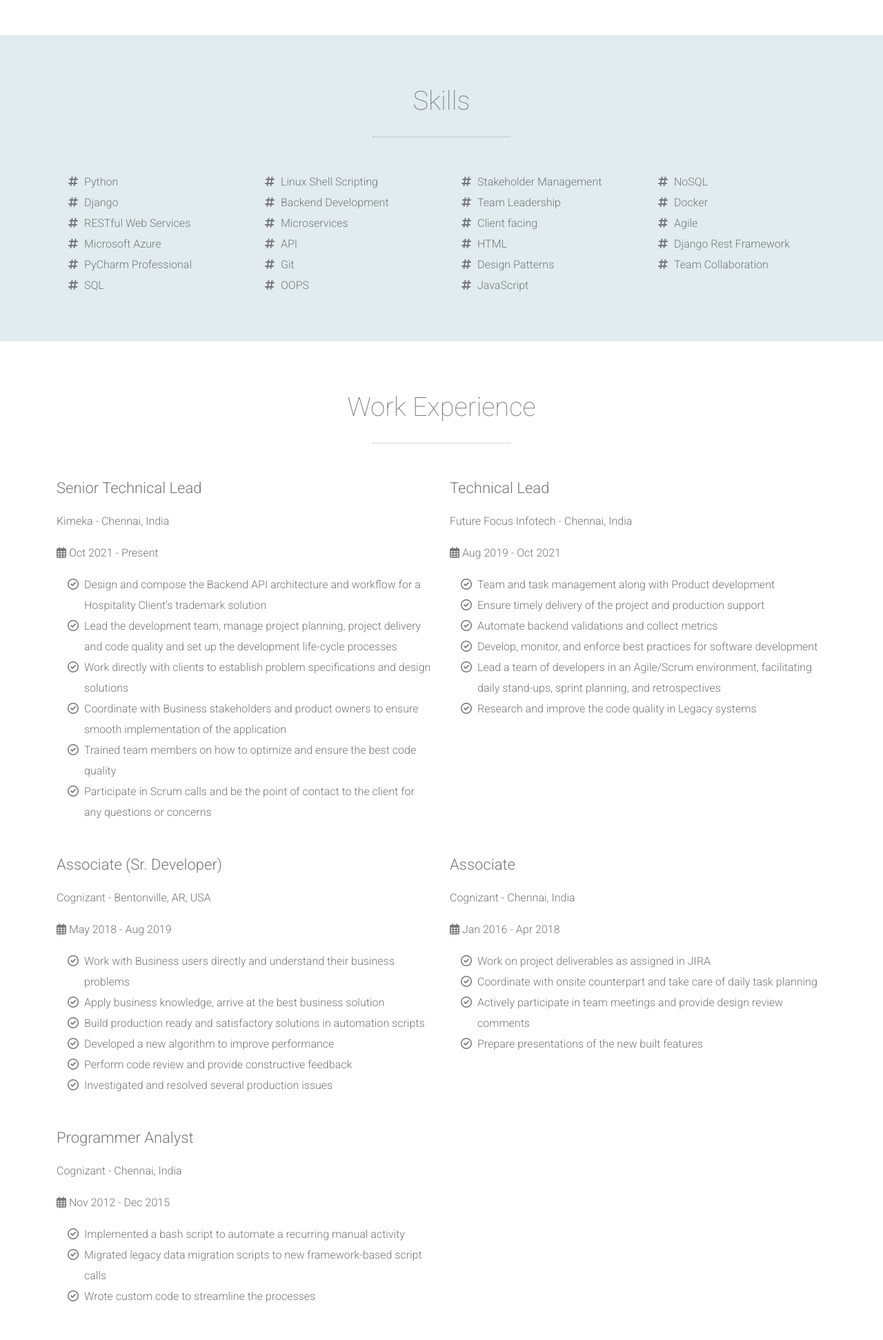
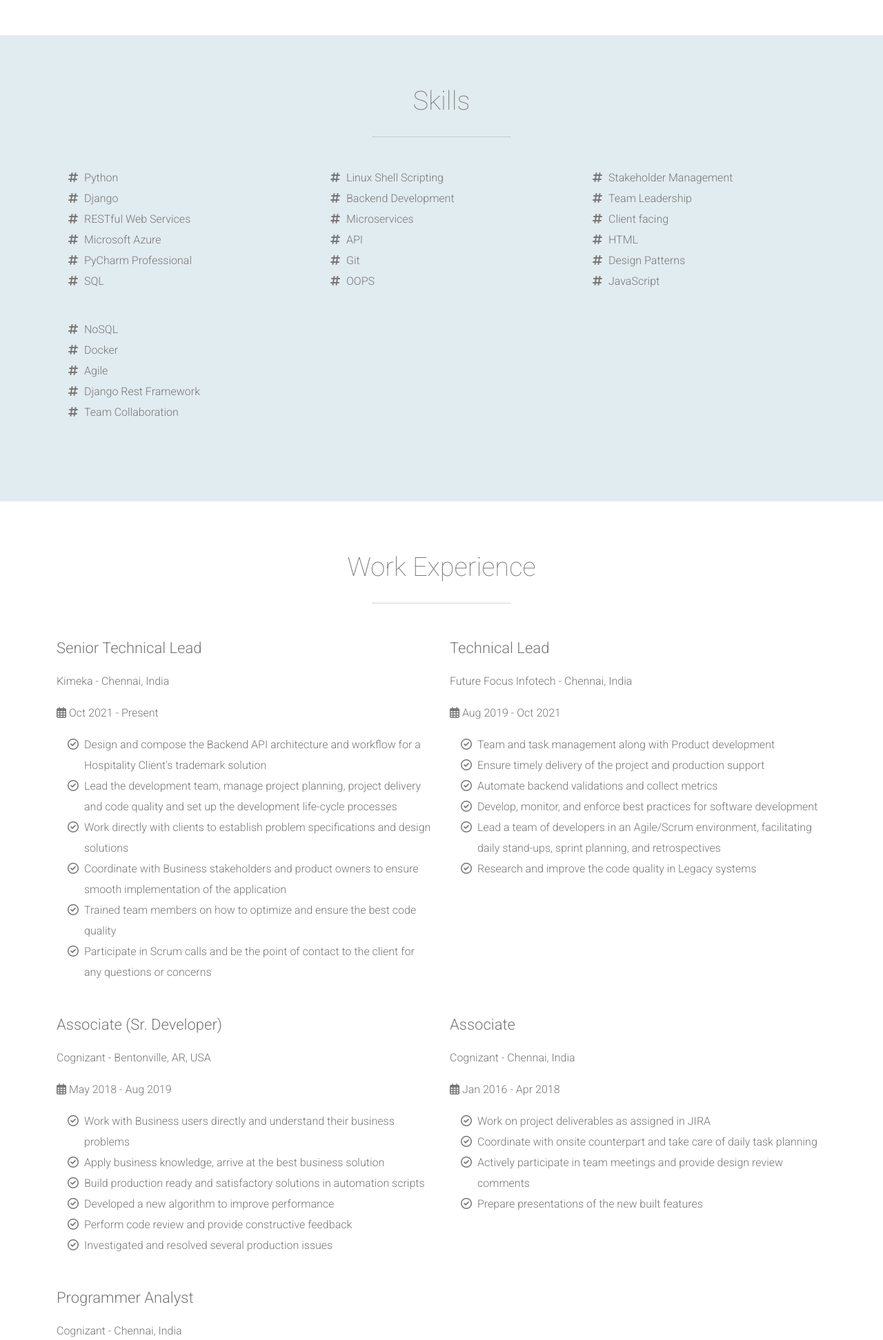
Before and after one commit to Vinaychalluru/vinaychalluru-me, a Django app: template templates/profile.html in a window 1280 px wide. Shown: the part 941-2884 px from the top of the page at 69% size. Run offline with Django 4.2, Linux system fonts and the light colour scheme; the template is opened without the code that fills it, so the values that code supplies are empty; some libraries are stand-ins or nearby versions.

Commit message:
Moved to new function app name - profile

```diff
--- a/portfolio/settings.py
+++ b/portfolio/settings.py
@@ -15,12 +15,12 @@ from pathlib import Path
 # Build paths inside the project like this: BASE_DIR / 'subdir'.
 BASE_DIR = Path(__file__).resolve().parent.parent
 
-FUNCTION_APP_PATH = "api/vinaychalluru-me"
+FUNCTION_APP_PATH = "api/profile"
 
 # Quick-start development settings - unsuitable for production
 # See https://docs.djangoproject.com/en/4.0/howto/deployment/checklist/
 
-SECRET_KEY = os.environ["SECRET_KEY"]
+SECRET_KEY = 'os.environ["SECRET_KEY"]'
 
 # SECURITY WARNING: don't run with debug turned on in production!
 DEBUG = False
@@ -118,6 +118,8 @@ USE_TZ = True
 
 STATIC_URL = f"/{FUNCTION_APP_PATH}/static/"
 STATIC_ROOT = BASE_DIR / "staticfiles"
+STATICFILES_DIRS = BASE_DIR / "about/static"
+print(STATIC_URL, STATIC_ROOT, STATICFILES_DIRS)
 # WhiteNoise comes with a storage backend which automatically takes care of compressing your files
 # and creating unique names for each version, so they can safely be cached forever
 STATICFILES_STORAGE = "whitenoise.storage.CompressedManifestStaticFilesStorage"
--- a/portfolio/urls.py
+++ b/portfolio/urls.py
@@ -21,7 +21,6 @@ from portfolio.settings import FUNCTION_APP_PATH, STATIC_URL, STATIC_ROOT
 
 urlpatterns = [
     path(FUNCTION_APP_PATH + '/', about.views.Profile.as_view(), name='profile'),
-    path(FUNCTION_APP_PATH + '/profile/', about.views.Profile.as_view(), name='profile'),
     path(FUNCTION_APP_PATH + '/download_resume/', about.views.DownloadResume.as_view(), name='download_resume')
 ]
 
--- a/vinaychalluru-me/function.json
+++ b/profile/function.json
@@ -10,7 +10,7 @@
         "get",
         "post"
       ],
-      "route": "vinaychalluru-me/{*path_info}"
+      "route": "profile/{*path_info}"
     },
     {
       "type": "http",
--- a/templates/profile.html
+++ b/templates/profile.html
@@ -217,46 +217,64 @@
                     </div>
                 </div>
                 <div class="row">
-
-                    <div class="col-3 section-2-box wow fadeInUp">
+                    <div class="mb-5 wow fadeIn">
+                        <div class="row mt-n4">
+                            <div class="col-sm-3 col-xl-4 mt-4 section-2-box wow fadeInUp">
                                 <ul class="fa-ul">
                                     <li><span class="fa-li"><i class="fa-solid fa-hashtag"></i></span>Python</li>
                                     <li><span class="fa-li"><i class="fa-solid fa-hashtag"></i></span>Django</li>
-                            <li><span class="fa-li"><i class="fa-solid fa-hashtag"></i></span>RESTful Web Services</li>
-                            <li><span class="fa-li"><i class="fa-solid fa-hashtag"></i></span>Microsoft Azure</li>
-                            <li><span class="fa-li"><i class="fa-solid fa-hashtag"></i></span>PyCharm Professional</li>
+                                    <li><span class="fa-li"><i class="fa-solid fa-hashtag"></i></span>RESTful Web
+                                        Services
+                                    </li>
+                                    <li><span class="fa-li"><i class="fa-solid fa-hashtag"></i></span>Microsoft Azure
+                                    </li>
+                                    <li><span class="fa-li"><i class="fa-solid fa-hashtag"></i></span>PyCharm
+                                        Professional
+                                    </li>
                                     <li><span class="fa-li"><i class="fa-solid fa-hashtag"></i></span>SQL</li>
                                 </ul>
                             </div>
-                    <div class="col-3 section-2-box wow fadeInUp">
+                            <div class="col-sm-3 col-xl-4 mt-4 section-2-box wow fadeInUp">
                                 <ul class="fa-ul">
-                            <li><span class="fa-li"><i class="fa-solid fa-hashtag"></i></span>Linux Shell Scripting</li>
-                            <li><span class="fa-li"><i class="fa-solid fa-hashtag"></i></span>Backend Development</li>
+                                    <li><span class="fa-li"><i class="fa-solid fa-hashtag"></i></span>Linux Shell
+                                        Scripting
+                                    </li>
+                                    <li><span class="fa-li"><i class="fa-solid fa-hashtag"></i></span>Backend
+                                        Development
+                                    </li>
                                     <li><span class="fa-li"><i class="fa-solid fa-hashtag"></i></span>Microservices</li>
                                     <li><span class="fa-li"><i class="fa-solid fa-hashtag"></i></span>API</li>
                                     <li><span class="fa-li"><i class="fa-solid fa-hashtag"></i></span>Git</li>
                                     <li><span class="fa-li"><i class="fa-solid fa-hashtag"></i></span>OOPS</li>
                                 </ul>
                             </div>
-                    <div class="col-3 section-2-box wow fadeInUp">
+                            <div class="col-sm-3 col-xl-4 mt-4 section-2-box wow fadeInUp">
                                 <ul class="fa-ul">
-                            <li><span class="fa-li"><i class="fa-solid fa-hashtag"></i></span>Stakeholder Management
+                                    <li><span class="fa-li"><i class="fa-solid fa-hashtag"></i></span>Stakeholder
+                                        Management
                                     </li>
-                            <li><span class="fa-li"><i class="fa-solid fa-hashtag"></i></span>Team Leadership</li>
+                                    <li><span class="fa-li"><i class="fa-solid fa-hashtag"></i></span>Team Leadership
+                                    </li>
                                     <li><span class="fa-li"><i class="fa-solid fa-hashtag"></i></span>Client facing</li>
                                     <li><span class="fa-li"><i class="fa-solid fa-hashtag"></i></span>HTML</li>
-                            <li><span class="fa-li"><i class="fa-solid fa-hashtag"></i></span>Design Patterns</li>
+                                    <li><span class="fa-li"><i class="fa-solid fa-hashtag"></i></span>Design Patterns
+                                    </li>
                                     <li><span class="fa-li"><i class="fa-solid fa-hashtag"></i></span>JavaScript</li>
                                 </ul>
                             </div>
-                    <div class="col-3 section-2-box wow fadeInUp">
+                            <div class="col-sm-3 col-xl-4 mt-4 section-2-box wow fadeInUp">
                                 <ul class="fa-ul">
                                     <li><span class="fa-li"><i class="fa-solid fa-hashtag"></i></span>NoSQL</li>
                                     <li><span class="fa-li"><i class="fa-solid fa-hashtag"></i></span>Docker</li>
                                     <li><span class="fa-li"><i class="fa-solid fa-hashtag"></i></span>Agile</li>
-                            <li><span class="fa-li"><i class="fa-solid fa-hashtag"></i></span>Django Rest Framework</li>
-                            <li><span class="fa-li"><i class="fa-solid fa-hashtag"></i></span>Team Collaboration</li>
+                                    <li><span class="fa-li"><i class="fa-solid fa-hashtag"></i></span>Django Rest
+                                        Framework
+                                    </li>
+                                    <li><span class="fa-li"><i class="fa-solid fa-hashtag"></i></span>Team Collaboration
+                                    </li>
                                 </ul>
+                            </div>
+                        </div>
                     </div>
                 </div>
             </div>
@@ -284,19 +302,23 @@
                                 Hospitality
                                 Client's trademark solution
                             </li>
-                            <li><span class="fa-li"><i class="far fa-circle-check"></i></span>Lead the development team, manage project planning, project delivery
+                            <li><span class="fa-li"><i class="far fa-circle-check"></i></span>Lead the development team,
+                                manage project planning, project delivery
                                 and code quality and set up the development life-cycle processes
                             </li>
-                            <li><span class="fa-li"><i class="far fa-circle-check"></i></span>Work directly with clients to establish problem specifications and
+                            <li><span class="fa-li"><i class="far fa-circle-check"></i></span>Work directly with clients
+                                to establish problem specifications and
                                 design solutions
                             </li>
-                            <li><span class="fa-li"><i class="far fa-circle-check"></i></span>Coordinate with Business stakeholders and product owners to ensure
+                            <li><span class="fa-li"><i class="far fa-circle-check"></i></span>Coordinate with Business
+                                stakeholders and product owners to ensure
                                 smooth implementation of the application
                             </li>
                             <li><span class="fa-li"><i class="far fa-circle-check"></i></span>
                                 Trained team members on how to optimize and ensure the best code quality
                             </li>
-                            <li><span class="fa-li"><i class="far fa-circle-check"></i></span>Participate in Scrum calls and be the point of contact to the client
+                            <li><span class="fa-li"><i class="far fa-circle-check"></i></span>Participate in Scrum calls
+                                and be the point of contact to the client
                                 for any questions or concerns
                             </li>
                         </ul>
@@ -309,17 +331,22 @@
                             <li><span class="fa-li"><i class="far fa-circle-check"></i></span>
                                 Team and task management along with Product development
                             </li>
-                            <li><span class="fa-li"><i class="far fa-circle-check"></i></span>Ensure timely delivery of the project and production support</li>
+                            <li><span class="fa-li"><i class="far fa-circle-check"></i></span>Ensure timely delivery of
+                                the project and production support
+                            </li>
                             <li><span class="fa-li"><i class="far fa-circle-check"></i></span>
                                 Automate backend validations and collect metrics
                             </li>
                             <li><span class="fa-li"><i class="far fa-circle-check"></i></span>
                                 Develop, monitor, and enforce best practices for software development
                             </li>
-                            <li><span class="fa-li"><i class="far fa-circle-check"></i></span>Lead a team of developers in an Agile/Scrum environment, facilitating daily
+                            <li><span class="fa-li"><i class="far fa-circle-check"></i></span>Lead a team of developers
+                                in an Agile/Scrum environment, facilitating daily
                                 stand-ups, sprint planning, and retrospectives
                             </li>
-                            <li><span class="fa-li"><i class="far fa-circle-check"></i></span>Research and improve the code quality in Legacy systems</li>
+                            <li><span class="fa-li"><i class="far fa-circle-check"></i></span>Research and improve the
+                                code quality in Legacy systems
+                            </li>
                         </ul>
                     </div>
                 </div>
@@ -330,13 +357,24 @@
                         <p>Cognizant - Bentonville, AR, USA</p>
                         <p><i class="far fa-calendar-days"></i> May 2018 - Aug 2019</p>
                         <ul class="fa-ul">
-                            <li><span class="fa-li"><i class="far fa-circle-check"></i></span>Work with Business users directly and understand their business problems
+                            <li><span class="fa-li"><i class="far fa-circle-check"></i></span>Work with Business users
+                                directly and understand their business problems
                             </li>
-                            <li><span class="fa-li"><i class="far fa-circle-check"></i></span>Apply business knowledge, arrive at the best business solution</li>
-                            <li><span class="fa-li"><i class="far fa-circle-check"></i></span>Build production ready and satisfactory solutions in automation scripts</li>
-                            <li><span class="fa-li"><i class="far fa-circle-check"></i></span>Developed a new algorithm to improve performance</li>
-                            <li><span class="fa-li"><i class="far fa-circle-check"></i></span>Perform code review and provide constructive feedback</li>
-                            <li><span class="fa-li"><i class="far fa-circle-check"></i></span>Investigated and resolved several production issues</li>
+                            <li><span class="fa-li"><i class="far fa-circle-check"></i></span>Apply business knowledge,
+                                arrive at the best business solution
+                            </li>
+                            <li><span class="fa-li"><i class="far fa-circle-check"></i></span>Build production ready and
+                                satisfactory solutions in automation scripts
+                            </li>
+                            <li><span class="fa-li"><i class="far fa-circle-check"></i></span>Developed a new algorithm
+                                to improve performance
+                            </li>
+                            <li><span class="fa-li"><i class="far fa-circle-check"></i></span>Perform code review and
+                                provide constructive feedback
+                            </li>
+                            <li><span class="fa-li"><i class="far fa-circle-check"></i></span>Investigated and resolved
+                                several production issues
+                            </li>
                         </ul>
                     </div>
                     <div class="col-md-6 section-3-box wow fadeInLeft">
@@ -344,11 +382,18 @@
                         <p>Cognizant - Chennai, India</p>
                         <p><i class="far fa-calendar-days"></i> Jan 2016 - Apr 2018</p>
                         <ul class="fa-ul">
-                            <li><span class="fa-li"><i class="far fa-circle-check"></i></span>Work on project deliverables as assigned in JIRA</li>
-                            <li><span class="fa-li"><i class="far fa-circle-check"></i></span>Coordinate with onsite counterpart and take care of daily task planning</li>
-                            <li><span class="fa-li"><i class="far fa-circle-check"></i></span>Actively participate in team meetings and provide design review comments
+                            <li><span class="fa-li"><i class="far fa-circle-check"></i></span>Work on project
+                                deliverables as assigned in JIRA
                             </li>
-                            <li><span class="fa-li"><i class="far fa-circle-check"></i></span>Prepare presentations of the new built features</li>
+                            <li><span class="fa-li"><i class="far fa-circle-check"></i></span>Coordinate with onsite
+                                counterpart and take care of daily task planning
+                            </li>
+                            <li><span class="fa-li"><i class="far fa-circle-check"></i></span>Actively participate in
+                                team meetings and provide design review comments
+                            </li>
+                            <li><span class="fa-li"><i class="far fa-circle-check"></i></span>Prepare presentations of
+                                the new built features
+                            </li>
                         </ul>
                     </div>
                 </div>
@@ -359,10 +404,15 @@
                         <p>Cognizant - Chennai, India</p>
                         <p><i class="far fa-calendar-days"></i> Nov 2012 - Dec 2015</p>
                         <ul class="fa-ul">
-                            <li><span class="fa-li"><i class="far fa-circle-check"></i></span>Implemented a bash script to automate a recurring manual activity</li>
-                            <li><span class="fa-li"><i class="far fa-circle-check"></i></span>Migrated legacy data migration scripts to new framework-based script calls
+                            <li><span class="fa-li"><i class="far fa-circle-check"></i></span>Implemented a bash script
+                                to automate a recurring manual activity
                             </li>
-                            <li><span class="fa-li"><i class="far fa-circle-check"></i></span>Wrote custom code to streamline the processes</li>
+                            <li><span class="fa-li"><i class="far fa-circle-check"></i></span>Migrated legacy data
+                                migration scripts to new framework-based script calls
+                            </li>
+                            <li><span class="fa-li"><i class="far fa-circle-check"></i></span>Wrote custom code to
+                                streamline the processes
+                            </li>
                         </ul>
                     </div>
                 </div>
```
Also changed, not shown: .github/workflows/main_vinaychalluru-me.yml, profile/__init__.py (renamed from vinaychalluru-me/__init__.py). Lines whose indentation alone changed are shown as unchanged.
